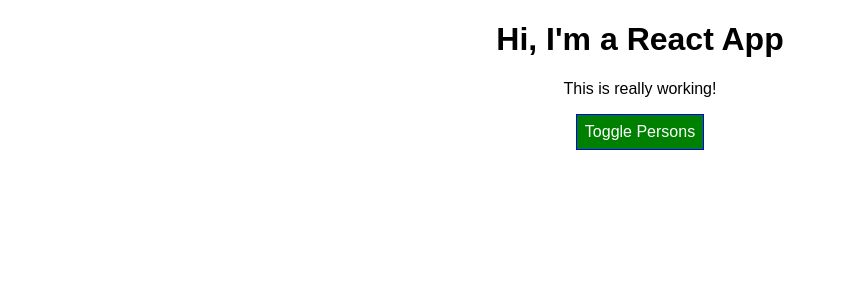
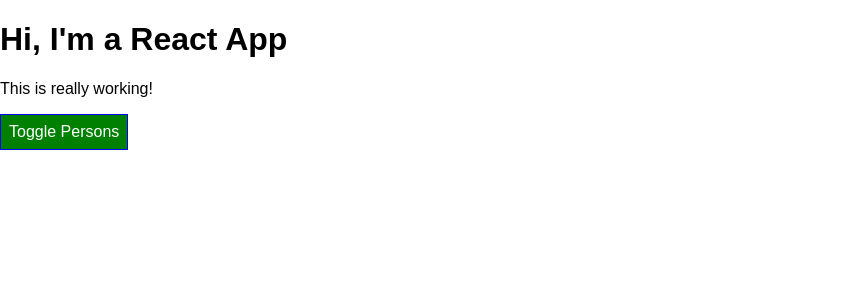
Before and after one commit to BartlomiejWrz/practice-app, a React (Create React App) app: page / in a window 1280 px wide. Shown: the top 300 px of the page, without its empty margins (0-846 px from the left). Built offline with nearby package versions, Linux system fonts and the light colour scheme.

Commit message:
without radium

```diff
--- a/package.json
+++ b/package.json
@@ -22,5 +22,9 @@
     "not dead",
     "not ie <= 11",
     "not op_mini all"
-  ]
+  ],
+  "devDependencies": {
+    "css-loader": "^2.0.1",
+    "style-loader": "^0.23.1"
+  }
 }
--- a/src/App.js
+++ b/src/App.js
@@ -1,6 +1,5 @@
 import React, { Component } from 'react';
-import './App.css';
-import Radium, { StyleRoot } from 'radium';
+import styles from './App.css';
 import Person from './Person/Person';
 
 class App extends Component {
@@ -91,8 +90,8 @@ class App extends Component {
     }
 
     return (
-      <StyleRoot>
-        <div className="App">
+
+      <div className={styles.App}>
         <h1>Hi, I'm a React App</h1>
         <p className={classes.join(' ')}>This is really working!</p>
         <button
@@ -100,10 +99,10 @@ class App extends Component {
           onClick={this.togglePersonsHandler}>Toggle Persons</button>
         {persons}
       </div>
-      </StyleRoot>
+
     );
     // return React.createElement('div', {className: 'App'}, React.createElement('h1', null, 'Does this work now?'));
   }
 }
 
-export default Radium(App);
+export default App;
```
Also changed, not shown: 1 other file (tests, documents, lock files or other folders). Lines whose indentation alone changed are shown as unchanged.
